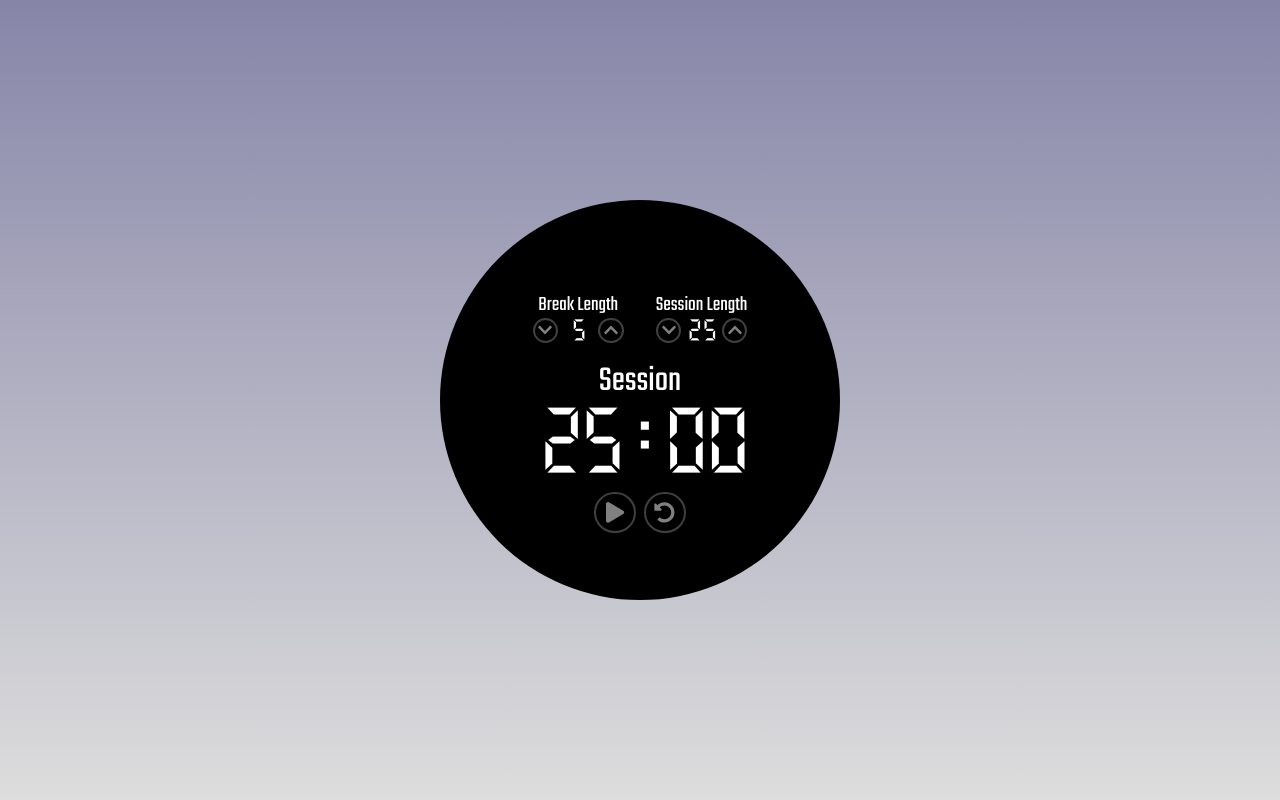
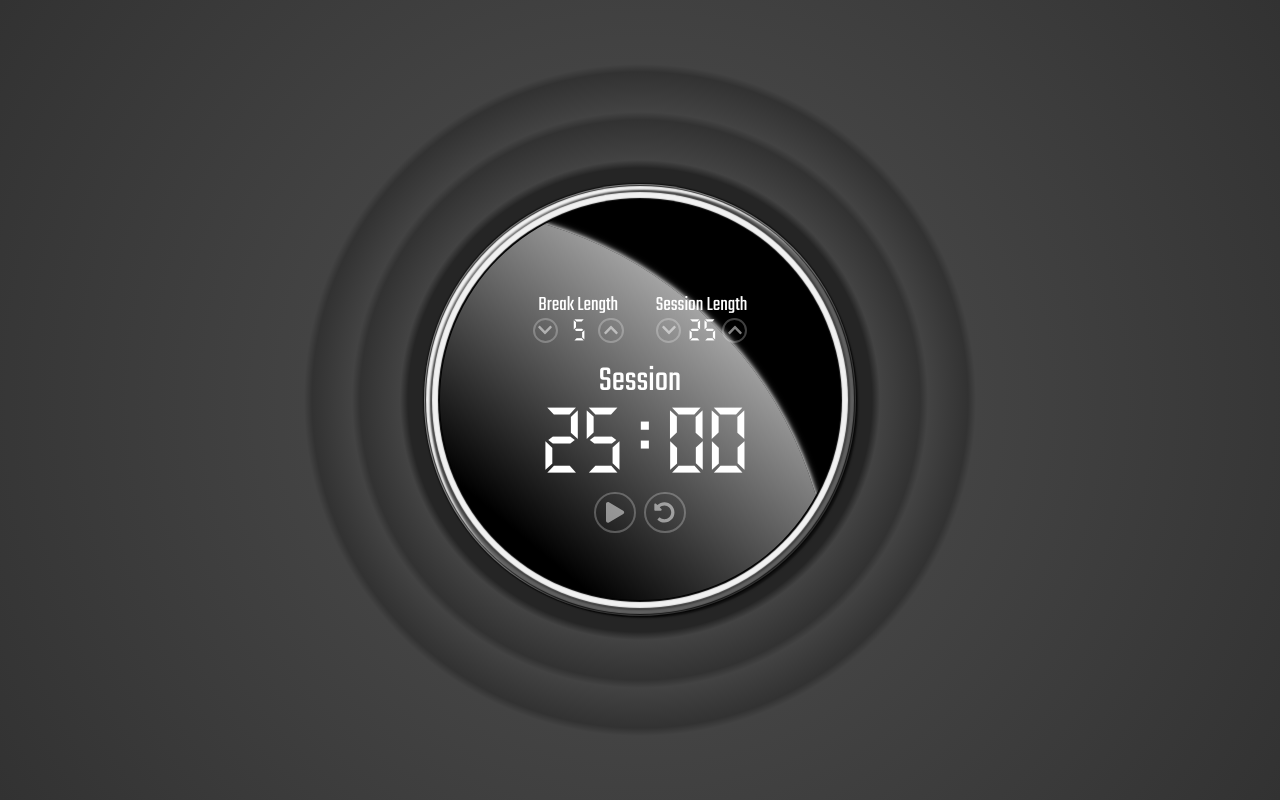
Before and after one commit to cat-street/pomodoro-timer-react, a React (Create React App) app: page / in a window 1280 px wide. Built offline with nearby package versions, Linux system fonts and the light colour scheme.

Commit message:
feat: styling part II

```diff
--- a/src/App.css
+++ b/src/App.css
@@ -3,6 +3,10 @@
   min-height: 285px;
   width: 50vmin;
   height: 50vmin;
+
+  position: relative;
+
+  overflow: hidden;
 
   display: flex;
   justify-content: center;
@@ -15,6 +19,32 @@
   border-radius: 50%;
 
   font-family: 'Teko', sans-serif;
+
+  box-shadow: 0 0 1px 2px black,
+    0 0 1px 8px #f1f1f1,
+    0 0 2px 10px rgba(0, 0, 0, .4),
+    4px 4px 2px 14px rgba(0, 0, 0, .6),
+    0 0 1px 14px #f1f1f1,
+    0 0 1px 15px rgba(0, 0, 0, .8),
+    0 0 1px 16px rgba(255, 255, 255, .6),
+    0 0 1px 17px black;
+}
+
+.timer::before {
+  content: '';
+
+  width: 200%;
+  height: 200%;
+  position: absolute;
+  top: 1vmin;
+  right: 1vmin;
+
+  background: linear-gradient(40deg, #000 60%,#e1e1e1 95%);
+  box-shadow: 0 0 4px 0 rgba(255, 255, 255, .8),
+    0 0 6px 0 rgba(255, 255, 255, .6),
+    0 0 8px 0 rgba(255, 255, 255, .4);
+
+  border-radius: 50%;
 }
 
 .timer__top {
@@ -24,6 +54,8 @@
   margin-top: 3vmin;
 
   font-size: clamp(1.3rem, 2.5vmin, 2.5vmin);
+
+  z-index: 1;
 }
 
 .timer__small-value {
--- a/src/TimerButtons.css
+++ b/src/TimerButtons.css
@@ -1,6 +1,8 @@
 .timer__buttons {
   display: flex;
   margin-top: 2vmin;
+
+  z-index: 1;
 }
 
 .button_type_big {
--- a/src/TimerDisplay.css
+++ b/src/TimerDisplay.css
@@ -1,3 +1,7 @@
+.timer__display {
+  z-index: 1;
+}
+
 .timer__label {
   margin: 2vmin 0 .2vmin;
 
--- a/src/index.css
+++ b/src/index.css
@@ -9,7 +9,9 @@
   align-items: center;
   justify-content: center;
 
-  background-image: linear-gradient(to top, #dddddd 0%, #8685a8 100%);
+  background-image: radial-gradient(circle at center, #252525 0% 29vmin,
+    #434343 30vmin, #323232 35vmin, #434343 36vmin, #323232 41vmin,
+    #434343 42vmin, #323232 100%);
   background-attachment: fixed;
 
   -webkit-font-smoothing: antialiased;
```
